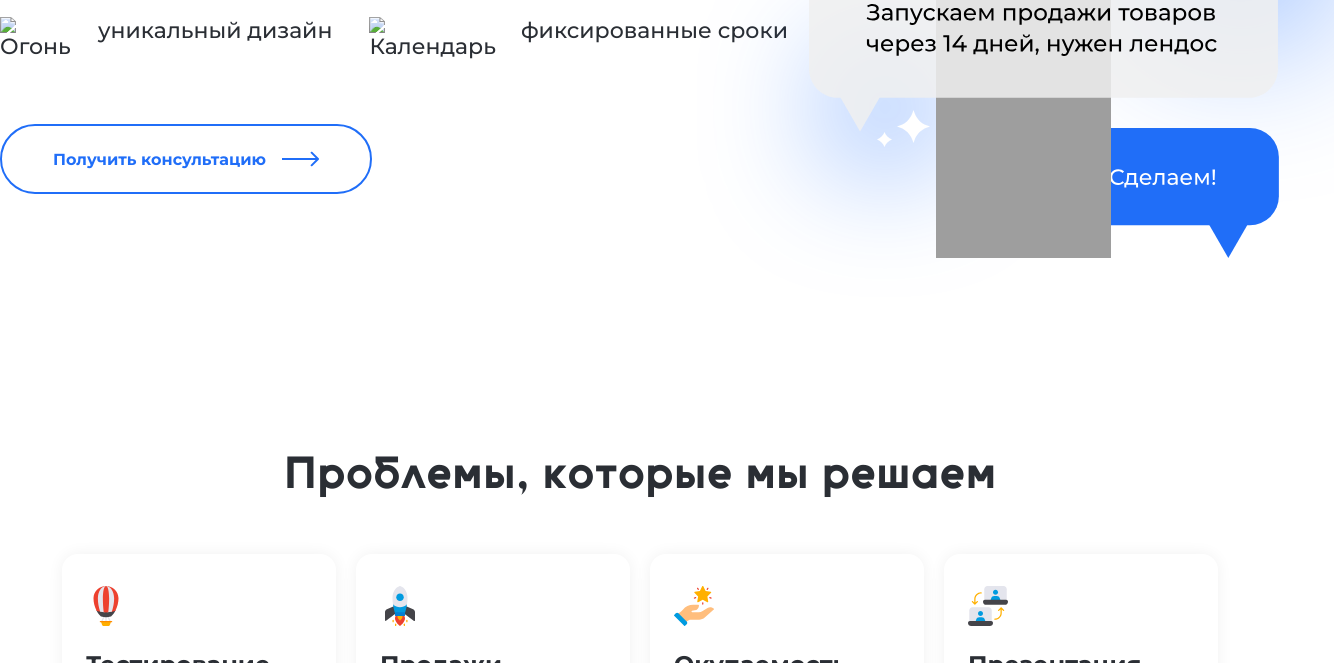
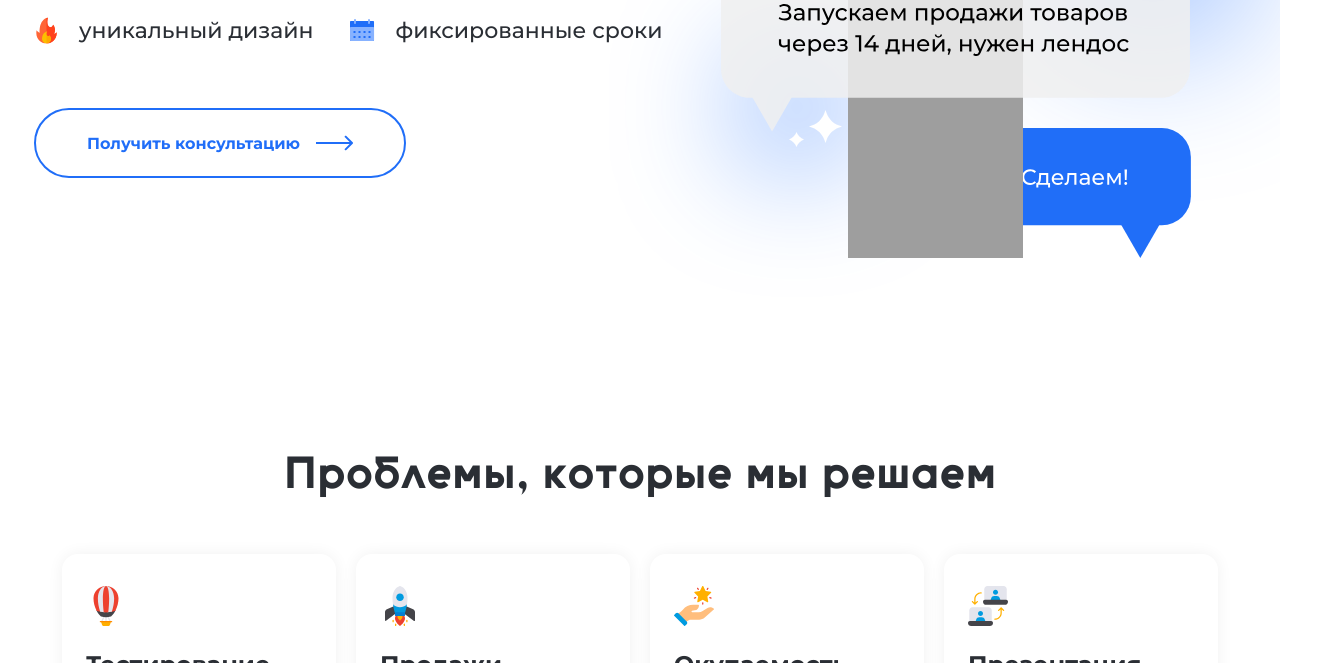
Before and after one commit to ichmollyme/test-pushka, a plain HTML site: page index.html in a window 1280 px wide. Shown: the part 437-1100 px from the top of the page, 1334 px wide, since content can reach past the window. Drawn offline with nearby package versions, Linux system fonts and the light colour scheme; files that its build step writes are made by us from their sources; the site is published under a folder, as on GitHub Pages, so addresses that start at the root find nothing.

Commit message:
chore: add favicon assets

```diff
--- a/index.html
+++ b/index.html
@@ -7,6 +7,10 @@
     <link rel="stylesheet" href="./css/style.css">
     <script src="./js/index.js" defer></script>
     <title>Document</title>
+    <link rel="apple-touch-icon" sizes="180x180" href="./images/icons/favicon/apple-touch-icon.png">
+    <link rel="icon" type="image/png" sizes="32x32" href="./images/icons/favicon/favicon-32x32.png">
+    <link rel="icon" type="image/png" sizes="16x16" href="./images/icons/favicon/favicon-16x16.png">
+    <link rel="manifest" href="/site.webmanifest">
 </head>
 
 <body>
@@ -69,11 +73,11 @@
                         class="hero__title-span">14&nbsp;дней</span></h1>
                 <div class="hero__features">
                     <div class="hero__features-icon">
-                        <img src="/images/icons/fire.svg" alt="Огонь" class="hero__features-icon-img">
+                        <img src="./images/icons/fire.svg" alt="Огонь" class="hero__features-icon-img">
                         <p class="hero__features-desc">уникальный&nbsp;дизайн</p>
                     </div>
                     <div class="hero__features-icon">
-                        <img src="/images/icons/ic-calendar-date-month.svg" alt="Календарь"
+                        <img src="./images/icons/ic-calendar-date-month.svg" alt="Календарь"
                             class="hero__features-icon-img">
                         <p class="hero__features-desc">фиксированные&nbsp;сроки</p>
                     </div>
```
Also changed, not shown: images/icons/favicon/android-chrome-192x192.png (added), images/icons/favicon/android-chrome-512x512.png (added), images/icons/favicon/apple-touch-icon.png (added), images/icons/favicon/favicon-16x16.png (added), images/icons/favicon/favicon-32x32.png (added).
